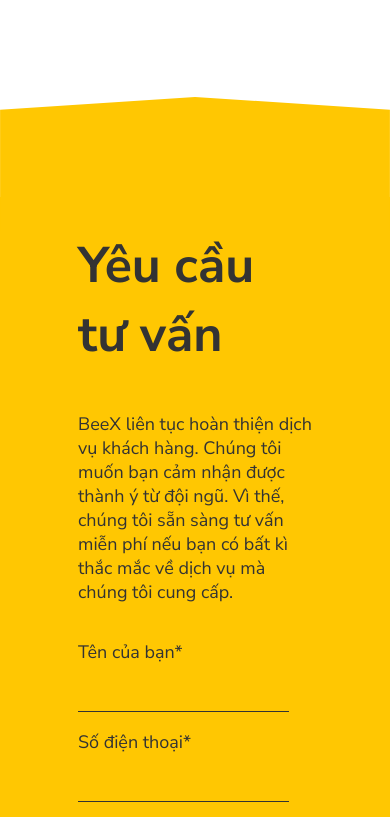
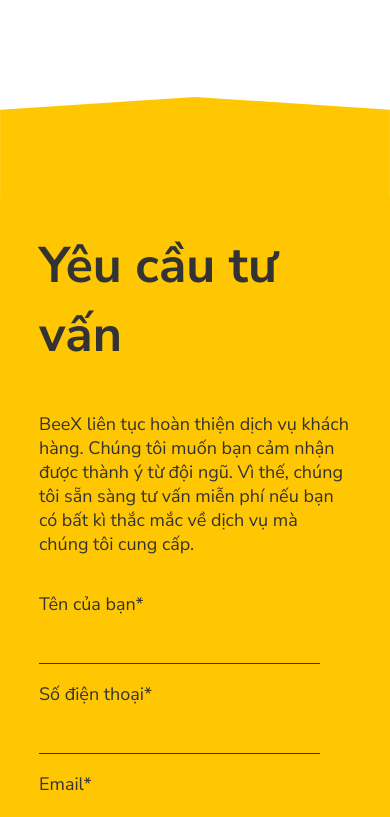
Before and after one commit to HHuy2000/beex-website, a Next.js app: page / in a window 390 px wide. Shown: the part 3787-4604 px from the top of the page. Built offline with nearby package versions, Linux system fonts and the light colour scheme.

Commit message:
set width AdvLeftContent

```diff
--- a/components/home/Advisory.module.css
+++ b/components/home/Advisory.module.css
@@ -173,6 +173,10 @@
     {
         margin-top: 20px;
     }
+    .AdvisoryLeftContent
+    {
+        width: 70%;
+    }
 }
  @media screen and (max-width: 510px)
 {
@@ -181,4 +185,12 @@
         top: 100px;
         height: 90%;
     }
+
 }
+@media screen and (max-width: 400px)
+{
+    .AdvisoryLeftContent
+    {
+        width: 80%;
+    }
+}
```
